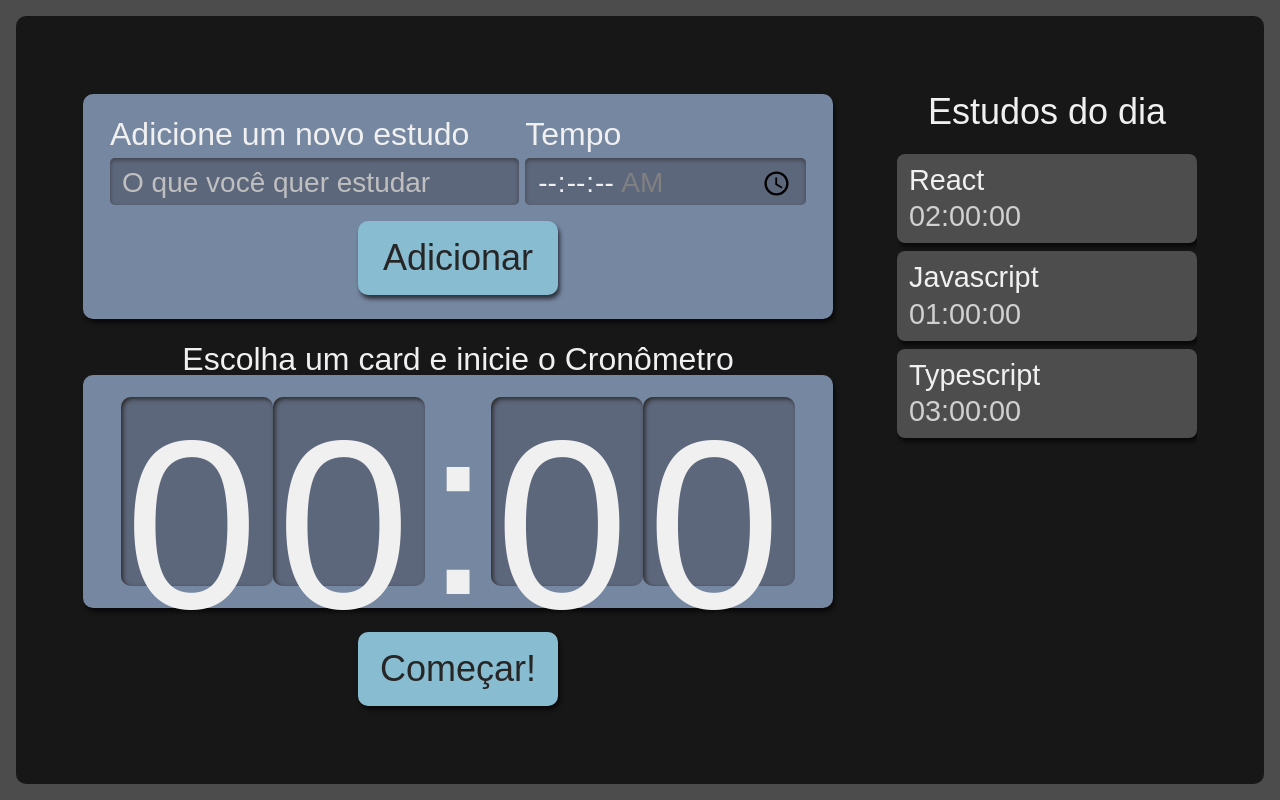
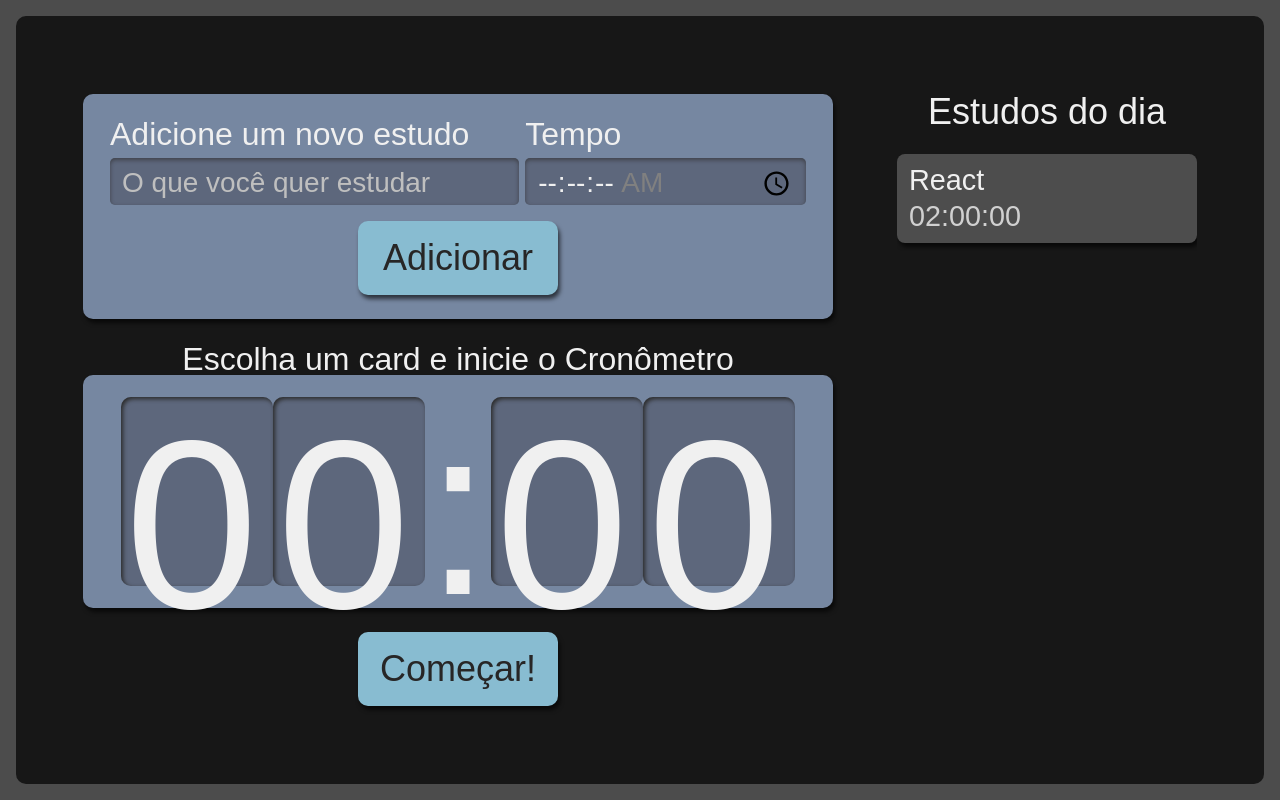
Before and after one commit to filipemot/React_escrevendo_Typescript_alura, a React (Create React App) app in the folder alura-studies/: page / in a window 1280 px wide. Built offline with nearby package versions, Linux system fonts and the light colour scheme.

Commit message:
Aula 5 - State

```diff
--- a/alura-studies/src/components/Lista/index.tsx
+++ b/alura-studies/src/components/Lista/index.tsx
@@ -1,21 +1,14 @@
-import React from 'react';
+import React, { useState } from 'react';
 import style from './Lista.module.scss';
 import Item from './Item';
 
 function Lista() {
-  const tarefas = [{
-    tarefa: 'React',
-    tempo: '02:00:00'
-  }, {
-    tarefa: 'Javascript',
-    tempo: '01:00:00'
-  }, {
-    tarefa: "Typescript",
-    tempo: "03:00:00"
-  }];
+  const [tarefas, setTarefas] = useState([{ tarefa: "React", tempo: "02:00:00"}]);
   return (
     <aside className={style.listaTarefas}>
-      <h2> Estudos do dia </h2>
+      <h2 onClick={() => {
+          setTarefas([...tarefas, { tarefa: "Estudar estado", tempo: "05:00:00"}])
+      }}>  Estudos do dia </h2>
       <ul>
         {tarefas.map((item, index) => (
           <Item
```
